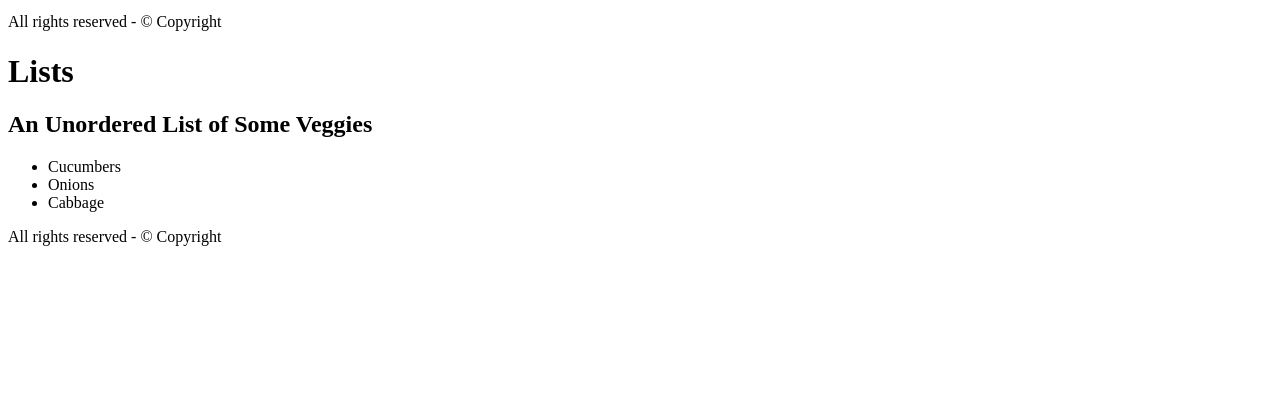
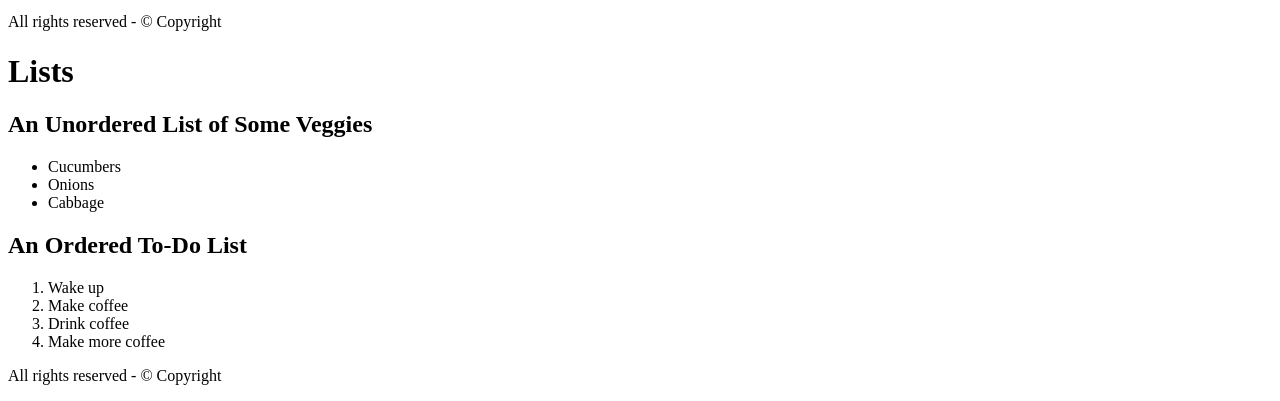
Before and after one commit to sara8917/menyexempel-, a plain HTML site: page about.html in a window 1280 px wide. Shown: the part 405-806 px from the top of the page. Drawn offline with Linux system fonts and the light colour scheme.

Commit message:
Update about.html

```diff
--- a/about.html
+++ b/about.html
@@ -89,6 +89,19 @@
 <!--Unordered list end-->
 
 <!--Ordered list start-->
+        <h2> An Ordered To-Do List </h2>
+
+<ol class="ordered">
+
+<li>Wake up</li>
+
+<li>Make coffee</li>
+
+<li>Drink coffee</li>
+
+<li>Make more coffee</li>
+
+</ol>
 
 <!--Ordered list end-->
 
```
